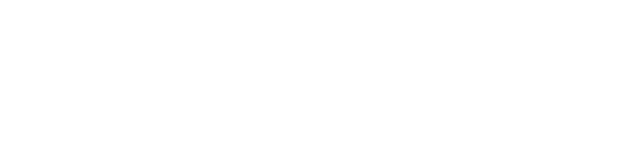
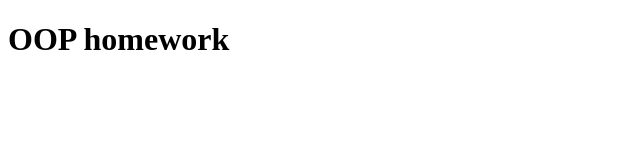
Before and after one commit to javasharipov/OOP-lesson, a plain HTML site: page index.html in a window 1280 px wide. Shown: the whole page, without its empty margins (0-640 px from the left). Drawn offline with Linux system fonts and the light colour scheme.

Commit message:
added tag

```diff
--- a/index.html
+++ b/index.html
@@ -8,7 +8,7 @@
 </head>
 
 <body>
-
+	<h1> OOP homework </h1>
 
 
 	<script src="./app.js"></script>
```
